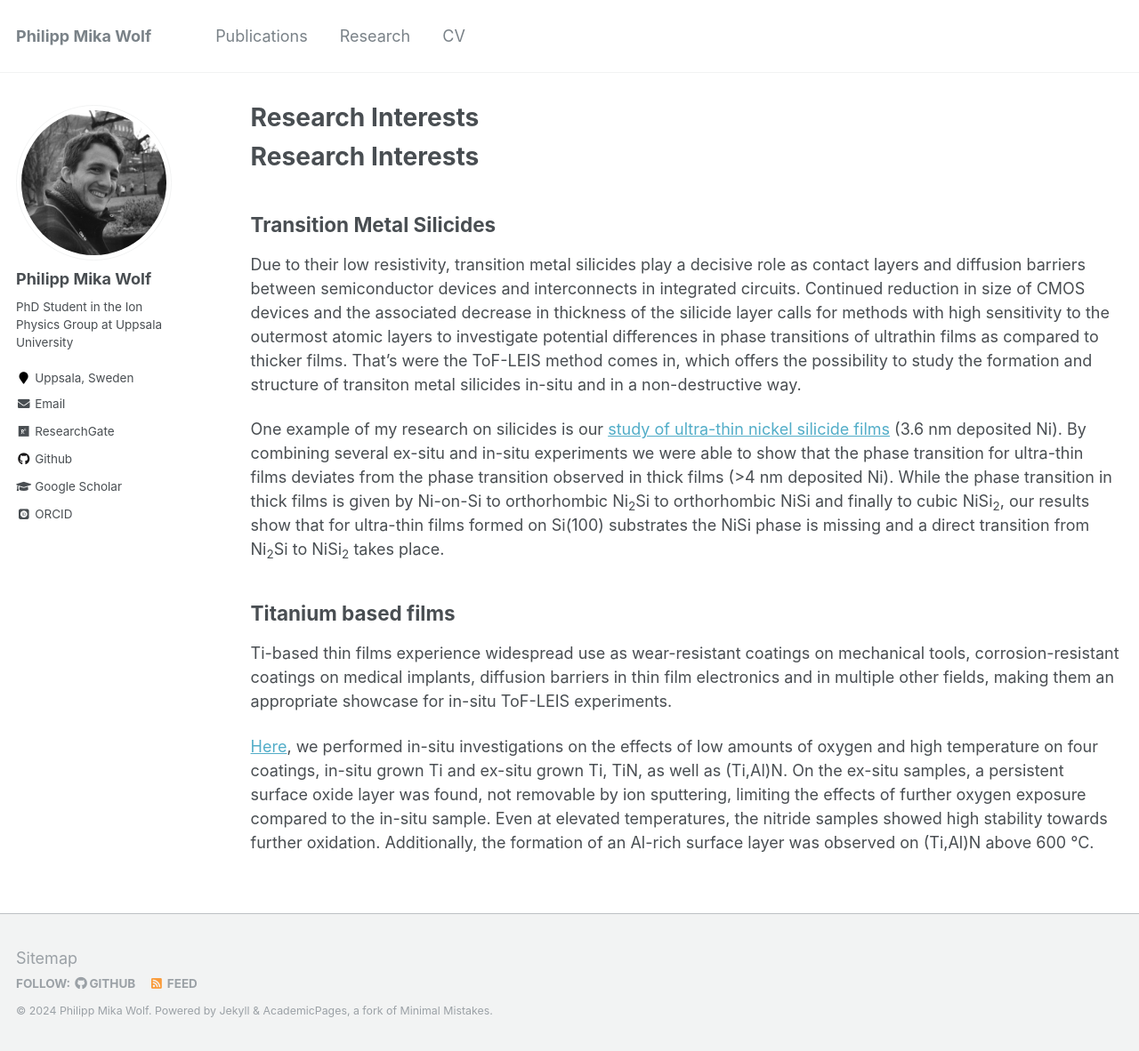
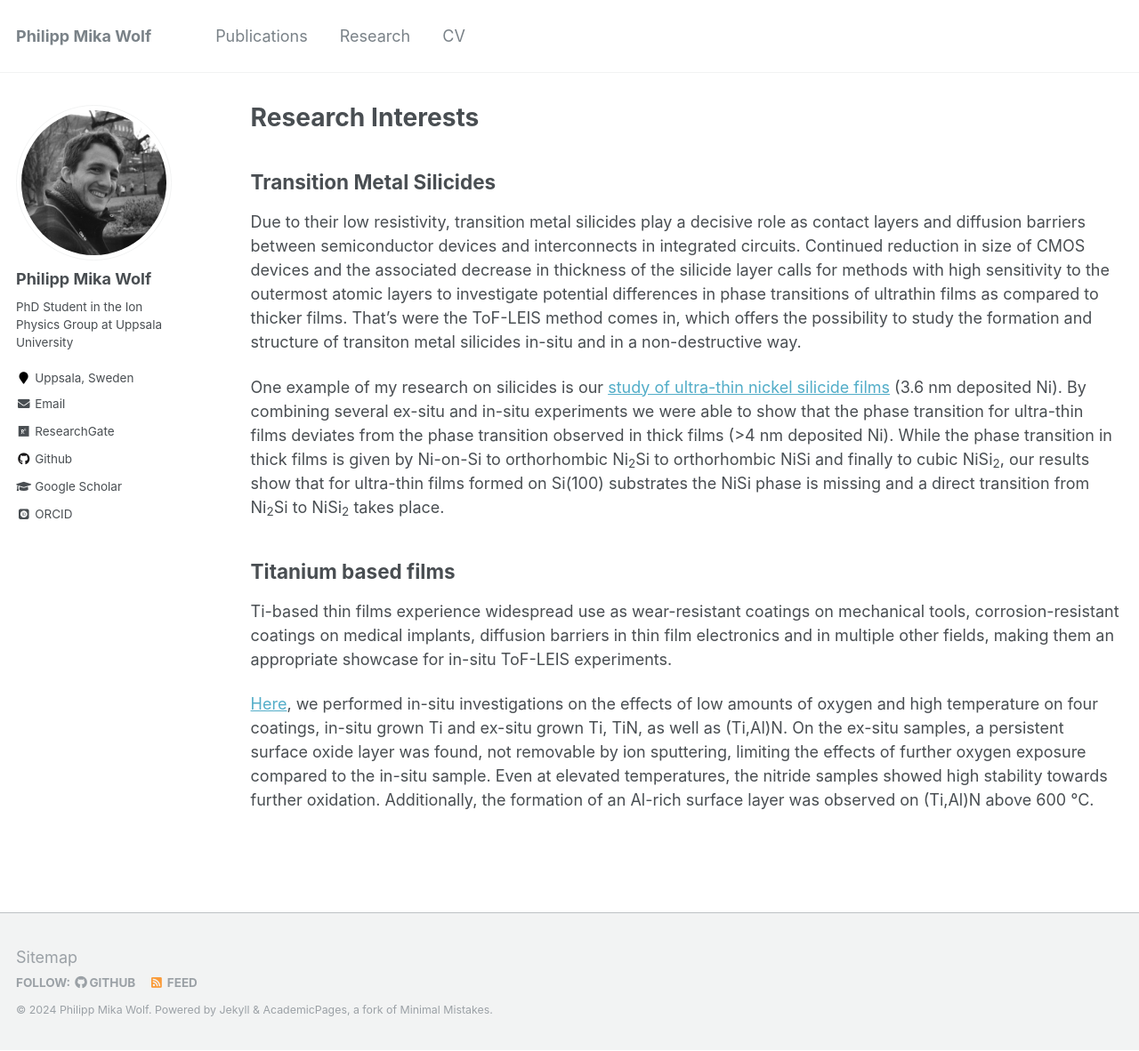
Before and after one commit to philipp-mika-wolf/philipp-mika-wolf.github.io, a Jekyll site: the page built from _pages/research_interests.md, in a window 1280 px wide and 1182 px high. Shown: the whole window at 89% size. Built offline with Jekyll 4.4.1, drawn with Linux system fonts in a browser that asks for light colours; some web fonts are replaced.

Commit message:
Update research_interests.md

```diff
--- a/_pages/research_interests.md
+++ b/_pages/research_interests.md
@@ -7,7 +7,6 @@ author_profile: true
 
 {% include base_path %}
 
-# Research Interests
 ## Transition Metal Silicides
 Due to their low resistivity, transition metal silicides play a decisive role as contact layers and diffusion barriers between semiconductor devices and interconnects in integrated circuits. Continued reduction in size of CMOS devices and the associated decrease in thickness of the silicide layer calls for methods with high sensitivity to the outermost atomic layers to investigate potential differences in phase transitions of ultrathin films as compared to thicker films. That's were the ToF-LEIS method comes in, which offers the possibility to study the formation and structure of transiton metal silicides in-situ and in a non-destructive way.
 
```
